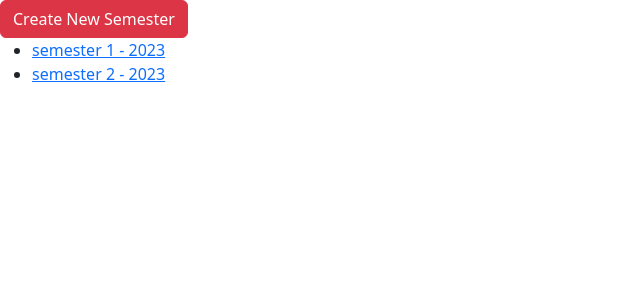
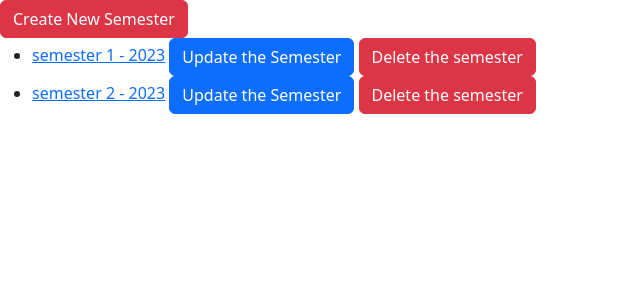
Before and after one commit to lulubeanana17/University_Attendance_System_V1_Fullstack, a Django app: page /semesters in a window 1280 px wide. Shown: the part 56-356 px from the top of the page, without its empty margins (0-640 px from the left). Run offline with Django 4.2, Linux system fonts and the light colour scheme; data comes from the database, SQL or seed files in the repository; both versions use the stored data as it was after the commit.

Commit message:
view for semester done

```diff
--- a/attendance/models.py
+++ b/attendance/models.py
@@ -30,6 +30,9 @@ class Semester(models.Model):
 
     def __str__(self):
         return self.semester + " " + self.year
+
+    def get_absolute_url(self):
+        return reverse("semesters")
 
 class Course(models.Model):
     semester = models.ForeignKey(Semester, on_delete=models.CASCADE, related_name='courses')
--- a/attendance/templates/list_semesters.html
+++ b/attendance/templates/list_semesters.html
@@ -8,8 +8,8 @@ Semesters
     {% for semester in semesters %}
         <li>
             <a href="{% url 'detail_semester' id=semester.id %}">{{ semester.semester }} - {{ semester.year }}</a>
-{#            <a href="{% url 'update_category_form' id=category.id %}" class="btn btn-primary">Update</a>#}
-{#            <a href="{% url 'delete_category' id=category.id %}" class="btn btn-danger">Delete</a>#}
+            <a href="{% url 'update_semester' id=semester.id %}" class="btn btn-primary">Update the Semester</a>
+            <a href="{% url 'delete_semester' id=semester.id %}" class="btn btn-danger">Delete the semester</a>
         </li>
     {% endfor %}
     </ul>
--- a/attendance/urls.py
+++ b/attendance/urls.py
@@ -4,7 +4,7 @@ from attendance.views import HomePageView, list_semesters, detail_semester, deta
     detail_class, list_lecturers, detail_lecturer, list_students, detail_student, create_semester_form, create_semester, \
     CourseCreateView, ClassCreateView, register_user_lecturer, register_user_student, LecturerCreateView, \
     StudentCreateView, ClassLecturerUpdateView, ClassStudentEnrolView, ClassLecturerAssignView, \
-    remove_class_lecturer, remove_class_enrollment
+    remove_class_lecturer, remove_class_enrollment, SemesterUpdateView, SemesterDeleteView
 
 urlpatterns = [
     path("", HomePageView.as_view(), name="home"),
@@ -15,6 +15,10 @@ urlpatterns = [
          name="create_semester_form"),
     path("semesters/create", create_semester,
          name="create_semester"),
+    path("semesters/update/<int:id>", SemesterUpdateView.as_view(),
+         name="update_semester"),
+    path("semester/delete/<int:id>", SemesterDeleteView.as_view()
+         , name="delete_semester"),
     path("courses", list_courses, name="courses"),
     path("courses/<int:id>", detail_course,
          name="detail_course"),
--- a/attendance/views.py
+++ b/attendance/views.py
@@ -6,7 +6,7 @@ from django.urls import reverse_lazy
 from django.views.generic import ListView, CreateView, UpdateView, DeleteView
 
 from attendance.forms import CourseForm, ClassForm, UserRegistrationForm1, UserRegistrationForm2, LecturerForm, \
-    StudentForm, ClassLecturerForm, ClassEnrolmentForm
+    StudentForm, ClassLecturerForm, ClassEnrolmentForm, SemesterForm
 from attendance.models import Semester, Course, Class, Lecturer, Student, Enrollment
 
 
@@ -49,7 +49,21 @@ def create_semester_form(request):
     return render(request,
                   'create_semester_form.html', {})
 
-#show courses
+# update semesters
+class SemesterUpdateView(UpdateView):
+    template_name = "update_semester_view.html"
+    model = Semester
+    form_class = SemesterForm
+    pk_url_kwarg = 'id'
+
+# delete semesters
+class SemesterDeleteView(DeleteView):
+    template_name = "delete_semester_view.html"
+    model = Semester
+    success_url = reverse_lazy("semesters")
+    pk_url_kwarg = 'id'
+
+# show courses
 def list_courses(request):
     data = Course.objects.all()
     content = {'courses': data}
```
Also changed, not shown: attendance/forms.py (+10 -1 lines), attendance/templates/delete_semester_view.html (added, +11 -0 lines), attendance/templates/update_semester_view.html (added, +11 -0 lines), db.sqlite3.
